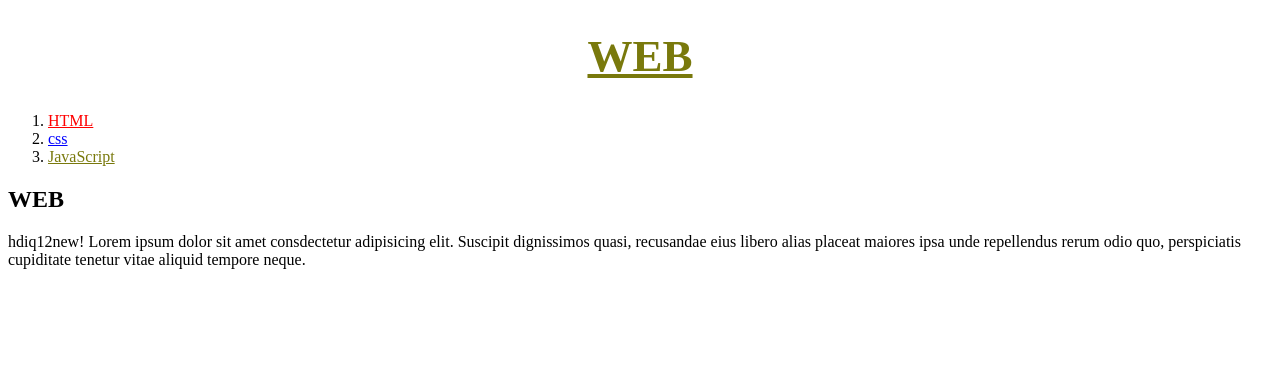
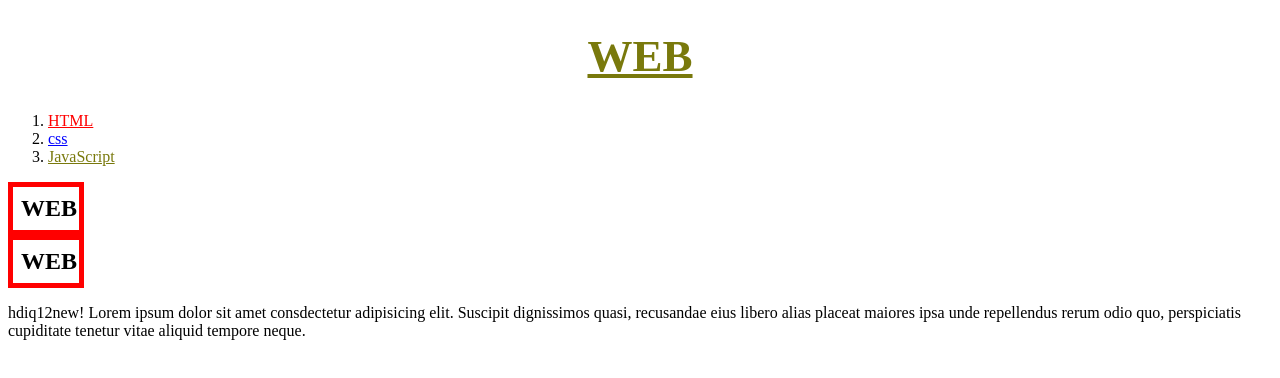
Before and after one commit to blyngo/web-site, a plain HTML site: page index.html in a window 1280 px wide. Drawn offline with Linux system fonts and the light colour scheme.

Commit message:
Add files via upload

```diff
--- a/index.html
+++ b/index.html
@@ -8,6 +8,7 @@
                 a{color: rgb(121, 121, 12);}
                 #like{color:blue;}
                 .love{color: red;}
+                h2{border:5px red solid; padding: 8px; margin: 0px; display:block; width: 50px;}
 
             </style>
         </head>
@@ -21,6 +22,7 @@
             </ol>
 
             <h2>WEB</h2>
+            <h2>WEB</h2>
 
             <p>hdiq12new! Lorem ipsum dolor sit amet consdectetur adipisicing elit. Suscipit dignissimos quasi, recusandae eius libero alias placeat maiores ipsa unde repellendus rerum odio quo, perspiciatis cupiditate tenetur vitae aliquid tempore neque.</p>
 
```
